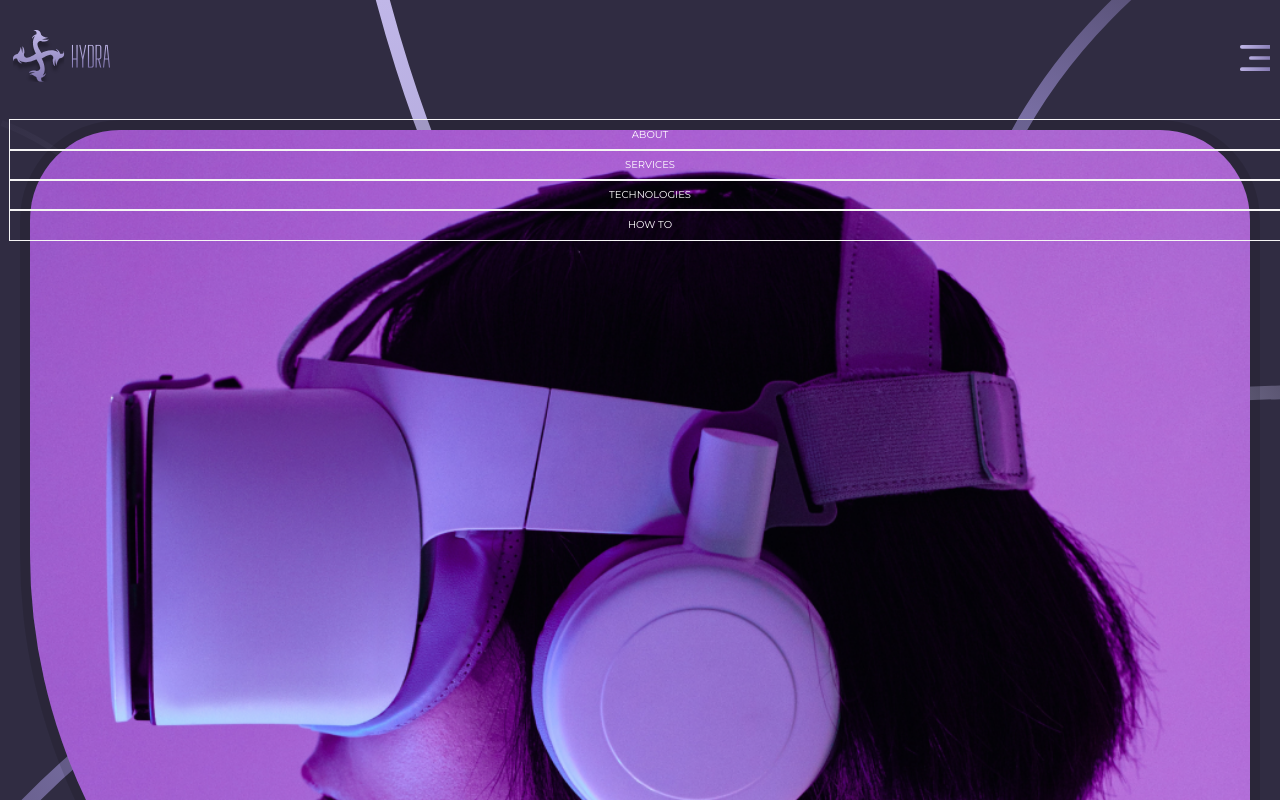
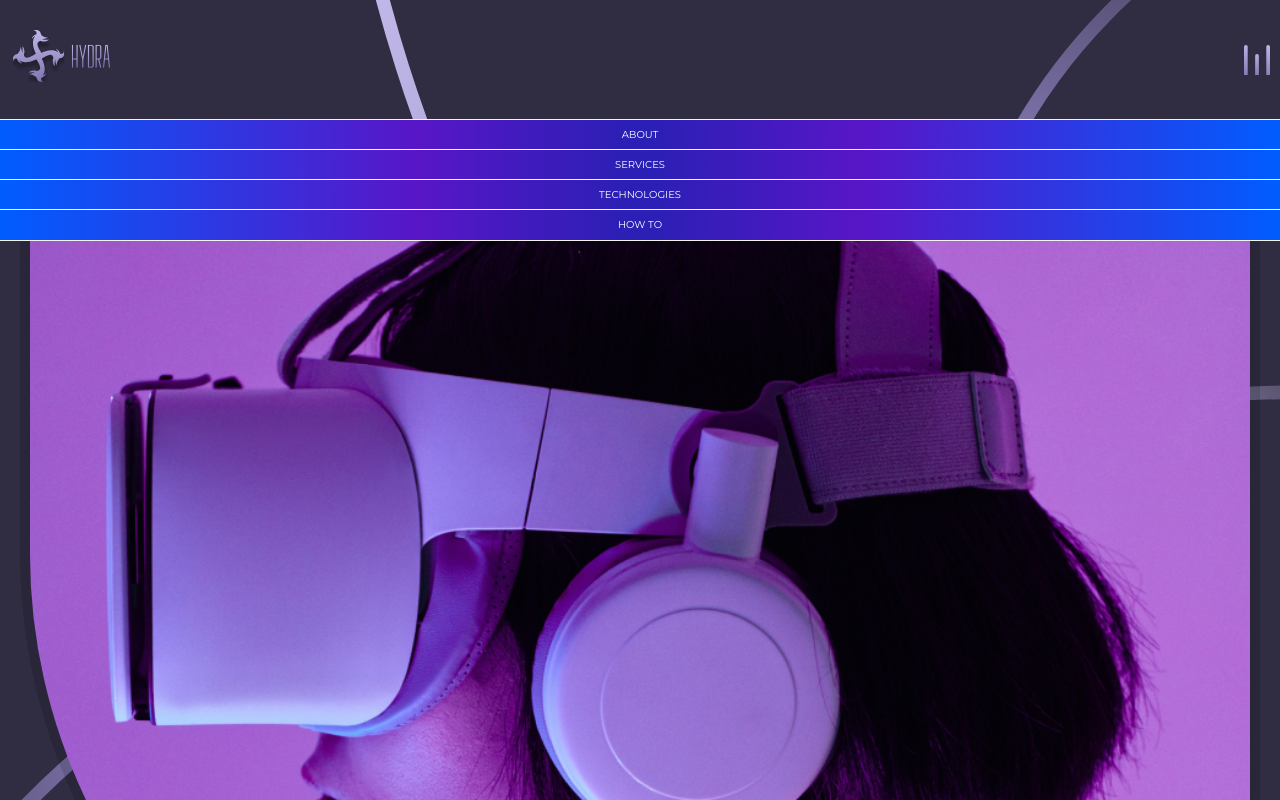
Before and after one commit to GreenTech-Solutions/Hydra, a website: page index.html in a window 1280 px wide. Both pictures are taken after a click on the button 1255 px from the left and 60 px from the top of the page. Shown: the top 800 px of the page. Drawn offline with Linux system fonts and the light colour scheme.

Commit message:
burger menu fixed

```diff
--- a/index.js
+++ b/index.js
@@ -1,5 +1,8 @@
 function onBurgerClick(event) {
-    document.querySelector('.nav').classList.toggle('invisible');
+    const nav = document.querySelector('.nav')
+    nav.classList.toggle('invisible');
+    event.target.classList.toggle('nav__menu-button_rotated');
+
   }
 
 document.addEventListener('DOMContentLoaded', function () {
--- a/index.scss
+++ b/index.scss
@@ -75,8 +75,11 @@ body {
     justify-content: flex-end;
     align-items: center;
     position: absolute;
+    left: 0;
     margin: 0 auto;
     top: 100%;
+    transition: 0.5s all ease-in-out;
+    opacity: 1;
     &__menu {
       display: flex;
       flex-direction: column;
@@ -95,6 +98,12 @@ body {
       cursor: pointer;
       font-size: 10px;
       outline: 1px solid whitesmoke;
+      background: radial-gradient(
+        circle,
+        rgba(40, 32, 180, 1) 0%,
+        rgba(88, 22, 199, 1) 35%,
+        rgba(0, 93, 255, 1) 100%
+      );
       width: 100%;
       text-align: center;
     }
@@ -106,6 +115,10 @@ body {
       background-image: url("/media/burger.svg");
       background-repeat: no-repeat;
       border: none;
+      transition: 0.5s all ease-in-out;
+      &_rotated {
+        transform: rotate(90deg);
+      }
     }
   }
 
@@ -133,7 +146,9 @@ body {
   .invisible {
     visibility: hidden;
     opacity: 0;
+    transform: translateX(100%);
   }
+
   .header {
     display: flex;
     justify-content: space-between;
```
Also changed, not shown: index.css, 1 other file.
